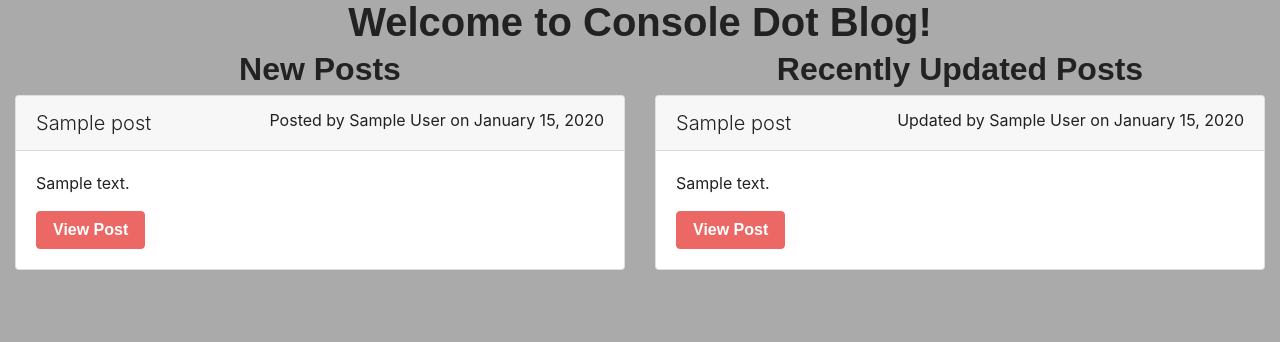
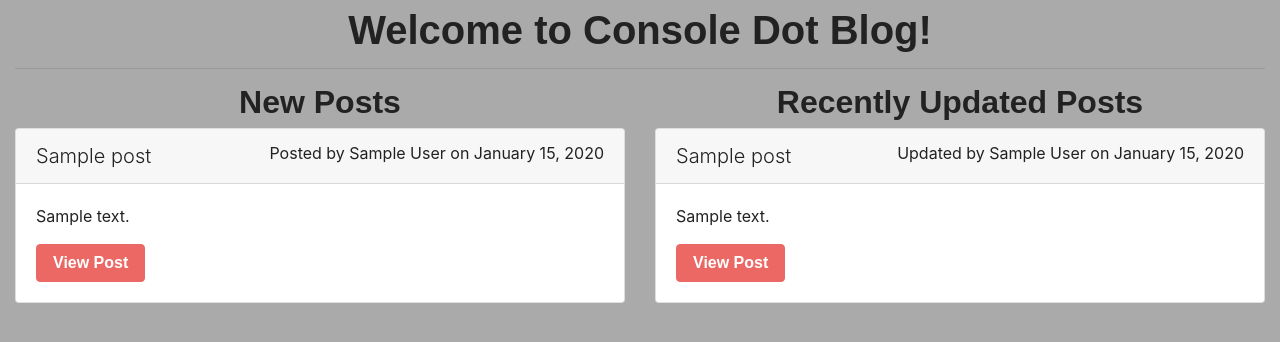
Before and after one commit to jdmarty/consoledotblog, a Node server app: page / in a window 1280 px wide. Shown: the part 59-401 px from the top of the page. Run offline with Node 20, Linux system fonts and the light colour scheme; tables that the repository leaves empty hold one stand-in row (values such as "Sample post"); some libraries are stand-ins or nearby versions; some web fonts are replaced.

Commit message:
moved navbar to a partial

```diff
--- a/public/js/login.js
+++ b/public/js/login.js
@@ -17,6 +17,7 @@ const loginFormHandler = async (event) => {
       // If successful, redirect the browser to the profile page
       document.location.replace('/');
     } else {
+      console.log(response)
       alert(response.statusText);
     }
   }
@@ -30,7 +31,7 @@ const signupFormHandler = async (event) => {
   const password = document.querySelector('#password-signup').value.trim();
 
   if (name && email && password) {
-    const response = await fetch('/api/users', {
+    const response = await fetch('/api/users/create', {
       method: 'POST',
       body: JSON.stringify({ name, email, password }),
       headers: { 'Content-Type': 'application/json' },
--- a/views/homepage.handlebars
+++ b/views/homepage.handlebars
@@ -1,6 +1,6 @@
 <!-- Loop over each object in the projects array -->
-<h1 class="text-center">Welcome to Console Dot Blog!</h1>
-
+<h1 class="text-center m-2">Welcome to Console Dot Blog!</h1>
+<hr>
 <div class="row">
   <div class="col-md-6 col-12">
     <h2 class="text-center">New Posts</h2>
@@ -8,7 +8,7 @@
       <div class="card my-2">
         <div class="card-header d-flex justify-content-between">
           <span class="lead m-0">{{post.title}}</span>
-          <span class="m-0">Posted by {{post.user.name}} on {{format_date post.post_date}}</span>
+          <span class="m-0 text-right">Posted by {{post.user.name}} on {{format_date post.post_date}}</span>
         </div>
         <div class="card-body">
           <p>{{first_sentence post.content}}</p>
@@ -24,7 +24,7 @@
       <div class="card my-2">
         <div class="card-header d-flex justify-content-between">
           <span class="lead m-0">{{post.title}}</span>
-          <span class="m-0">Updated by {{post.user.name}} on {{format_date post.post_date}}</span>
+          <span class="m-0 text-right">Updated by {{post.user.name}} on {{format_date post.post_date}}</span>
         </div>
         <div class="card-body">
           <p>{{first_sentence post.content}}</p>
--- a/views/layouts/main.handlebars
+++ b/views/layouts/main.handlebars
@@ -14,36 +14,7 @@
 
 <body class="bg-secondary">
   <header>
-    <nav class="navbar navbar-expand-lg navbar-dark bg-primary sticky-top">
-      <a class="navbar-brand" href="/">CONSOLE.BLOG</a>
-      <button class="navbar-toggler" type="button" data-toggle="collapse" data-target="#navbarColor01" aria-controls="navbarColor01" aria-expanded="false" aria-label="Toggle navigation">
-        <span class="navbar-toggler-icon"></span>
-      </button>
-
-      <div class="collapse navbar-collapse" id="navbarColor01">
-        <ul class="navbar-nav mr-auto">
-          <li class="nav-item {{#if home}}active{{/if}}">
-            <a class="nav-link" href="/">Home
-              {{#if home}}<span class="sr-only">(current)</span>{{/if}}
-            </a>
-          </li>
-          <li class="nav-item {{#if dashboard}}active{{/if}}">
-            <a class="nav-link" href="#">Dashboard
-              {{#if dashboard}}<span class="sr-only">(current)</span>{{/if}}
-            </a>
-          </li>
-        </ul>
-        {{#if logged_in}}
-        <span class="mx-2">Hello, {{user_name}}!</span>
-        <button class="btn btn-secondary my-2 my-sm-0" type="submit" id="logout">Logout</button>
-        {{else}}
-        <a href='/login'>
-          {{#if login}}<span class="sr-only">(current)</span>{{/if}}
-          <button class="btn btn-secondary my-2 my-sm-0" type="submit">Login</button>
-        </a>
-        {{/if}}
-      </div>
-    </nav>
+    {{> navbar}}
   </header>
   <main class="container-fluid">
     {{{ body }}}
--- a/views/login.handlebars
+++ b/views/login.handlebars
@@ -1,5 +1,5 @@
 <div class="row justify-content-center p-0">
-  <div class="col-md-6 col-12 py-5 login-tab">
+  <div class="col-md-6 col-12 py-3 py-md-5 login-tab">
     <ul class="nav nav-tabs" id="myTab" role="tablist">
       <li class="nav-item" role="presentation">
         <a class="nav-link active" id="login-tab" data-bs-toggle="tab" href="#login" role="tab" aria-controls="login" aria-selected="true">Login</a>
--- /dev/null
+++ b/views/partials/navbar.handlebars
@@ -0,0 +1,30 @@
+<nav class="navbar navbar-expand-lg navbar-dark bg-primary sticky-top">
+    <a class="navbar-brand" href="/">CONSOLE.BLOG</a>
+    <button class="navbar-toggler" type="button" data-toggle="collapse" data-target="#navbarColor01" aria-controls="navbarColor01" aria-expanded="false" aria-label="Toggle navigation">
+    <span class="navbar-toggler-icon"></span>
+    </button>
+
+    <div class="collapse navbar-collapse" id="navbarColor01">
+    <ul class="navbar-nav mr-auto">
+        <li class="nav-item {{#if home}}active{{/if}}">
+        <a class="nav-link" href="/">Home
+            {{#if home}}<span class="sr-only">(current)</span>{{/if}}
+        </a>
+        </li>
+        <li class="nav-item {{#if dashboard}}active{{/if}}">
+        <a class="nav-link" href="#">Dashboard
+            {{#if dashboard}}<span class="sr-only">(current)</span>{{/if}}
+        </a>
+        </li>
+    </ul>
+    {{#if logged_in}}
+    <span class="mx-2">Hello, {{user_name}}!</span>
+    <button class="btn btn-secondary my-2 my-sm-0" type="submit" id="logout">Logout</button>
+    {{else}}
+    <a href='/login'>
+        {{#if login}}<span class="sr-only">(current)</span>{{/if}}
+        <button class="btn btn-secondary my-2 my-sm-0" type="submit">Login</button>
+    </a>
+    {{/if}}
+    </div>
+</nav>
```
